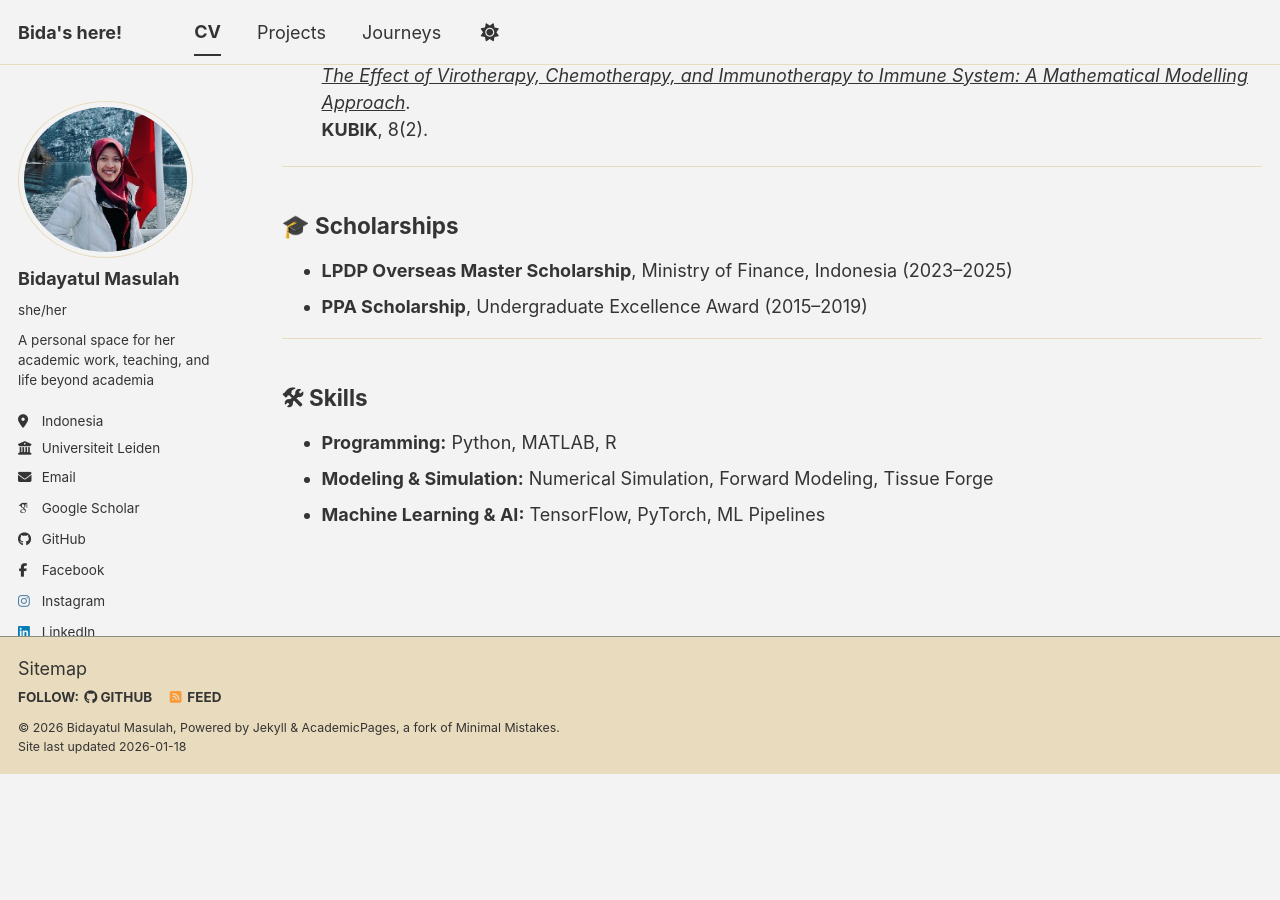
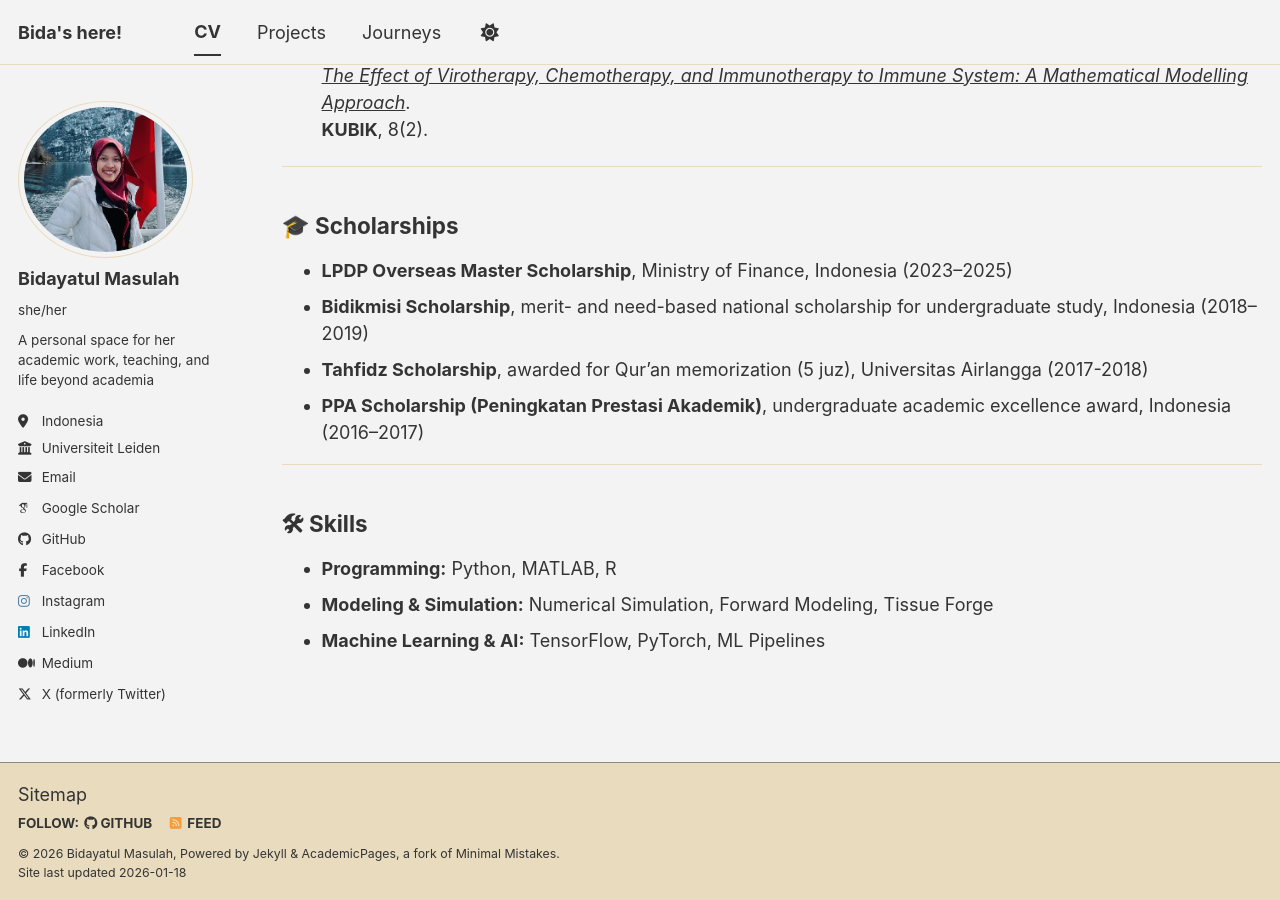
Before and after one commit to bmasulah/bmasulah.github.io, a Jekyll site: the page built from _pages/cv.md, in a window 1280 px wide and 900 px high, scrolled down 3432 px. Built offline with Jekyll 4.4.1, drawn with Linux system fonts in a browser that asks for light colours; some web fonts are replaced; a script bundle is joined from its source files by our own code; library files that are not in the unit come from our copies; before the commit the page ends 4206 px from its top, so only the background shows below that.

Commit message:
Update cv.md

```diff
--- a/_pages/cv.md
+++ b/_pages/cv.md
@@ -139,7 +139,10 @@
 ## 🎓 Scholarships
 
 - **LPDP Overseas Master Scholarship**, Ministry of Finance, Indonesia (2023–2025)
-- **PPA Scholarship**, Undergraduate Excellence Award (2015–2019)
+- **Bidikmisi Scholarship**, merit- and need-based national scholarship for undergraduate study, Indonesia (2018–2019)
+-  **Tahfidz Scholarship**, awarded for Qur’an memorization (5 juz), Universitas Airlangga (2017-2018)
+- **PPA Scholarship (Peningkatan Prestasi Akademik)**, undergraduate academic excellence award, Indonesia (2016–2017)
+
 
 ---
 
```
